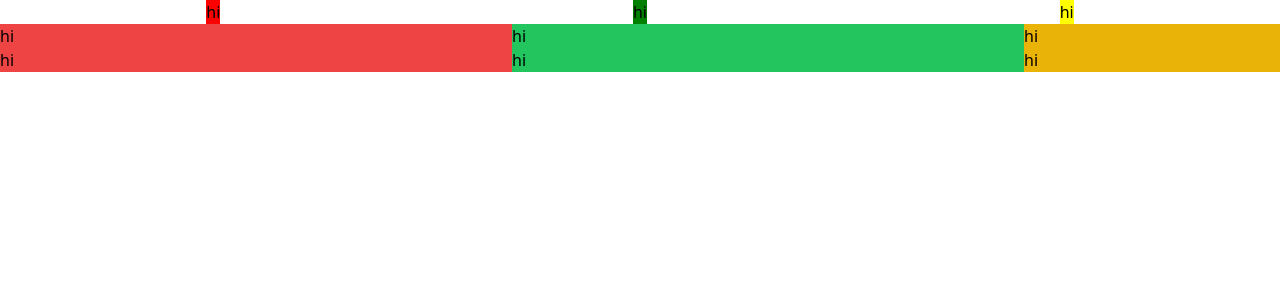
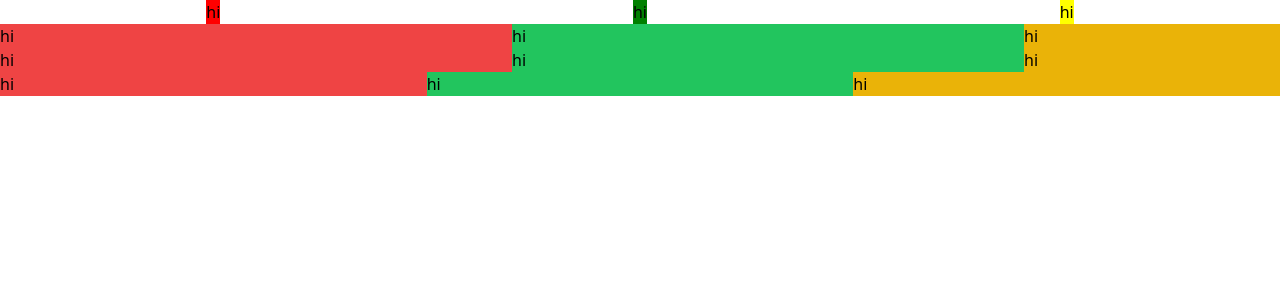
Before and after one commit to itanaysharma/cohort-tailwind-prac, a React (Vite) app: page / in a window 1280 px wide. Shown: the top 300 px of the page. Built offline with nearby package versions, Linux system fonts and the light colour scheme.

Commit message:
added dynamic changes

```diff
--- a/src/App.jsx
+++ b/src/App.jsx
@@ -23,6 +23,11 @@ function App() {
         <div className="bg-green-500 col-span-4">hi</div>
         <div className="bg-yellow-500 col-span-2">hi</div>
       </div>
+      <div className="grid md:grid-cols-3 grid-cols-1">
+        <div className="bg-red-500 ">hi</div>
+        <div className="bg-green-500">hi</div>
+        <div className="bg-yellow-500 ">hi</div>
+      </div>
     </>
   );
 }
```
